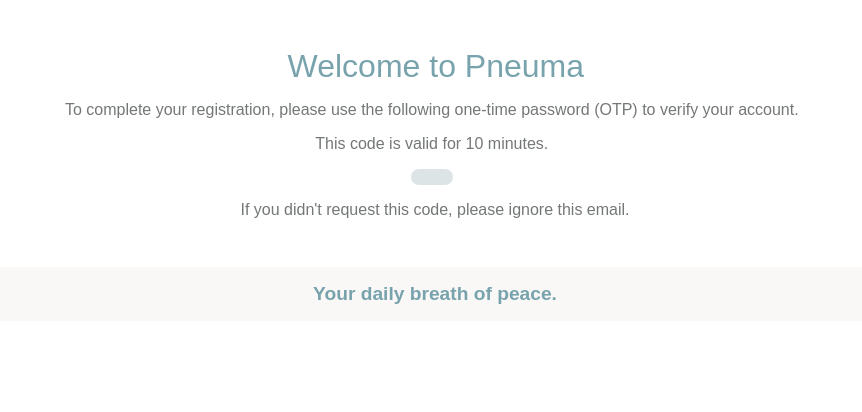
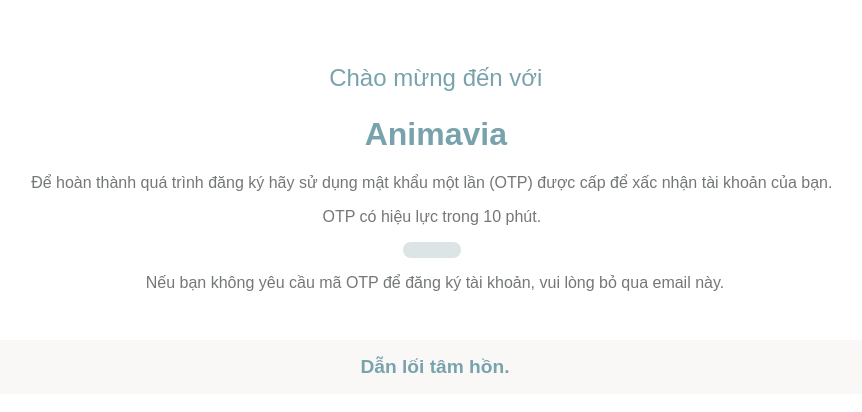
Before and after one commit to nhiennhatt/animavia, a Node project: template apps/email-service/templates/registration-otp.hbs in a window 1280 px wide. Shown: the top 412 px of the page, without its empty margins (205-1067 px from the left). Run offline with Node 20 templates, Linux system fonts and the light colour scheme; the template is opened without the code that fills it, so the values that code supplies are empty.

Commit message:
fix[email-service]: translate email to vietnamese

```diff
--- a/apps/email-service/src/app.service.ts
+++ b/apps/email-service/src/app.service.ts
@@ -11,7 +11,7 @@
     const result = await loadTemplate('registration-otp', { otp });
     await this.mailer.sendMail({
       to: email,
-      subject: 'PNEUMA | Registration OTP',
+      subject: 'Animavia | Registration OTP',
       html: result,
     });
   }
--- a/apps/email-service/templates/registration-otp.hbs
+++ b/apps/email-service/templates/registration-otp.hbs
@@ -53,23 +53,31 @@
         text-align: center;
         color: #78a3ad;
       }
+
+      .otp > div {
+        margin-left: 0.5rem;
+        margin-right: 0.5rem;
+      }
     </style>
   </head>
 
   <body>
     <div class='mail'>
       <div class='main'>
-        <h1 class='welcome'>Welcome to Pneuma</h1>
-        <p class='paragraph'>To complete your registration, please use the
-          following one-time password (OTP) to verify your account.</p>
-        <p class='paragraph'>This code is valid for 10 minutes.</p>
+        <div class='welcome'>
+          <p style='font-size: 1.5rem;'>Chào mừng đến với</p>
+          <h1>Animavia</h1>
+        </div>
+        <p class='paragraph'>Để hoàn thành quá trình đăng ký hãy sử dụng mật
+          khẩu một lần (OTP) được cấp để xấc nhận tài khoản của bạn.</p>
+        <p class='paragraph'>OTP có hiệu lực trong 10 phút.</p>
         <div>
-          <div class='otp'>{{otp}}</div>
+          <div class='otp'><div>{{otp}}</div></div>
         </div>
-        <p class='paragraph'>If you didn't request this code, please ignore this
-          email.</p>
+        <p class='paragraph'>Nếu bạn không yêu cầu mã OTP để đăng ký tài khoản,
+          vui lòng bỏ qua email này.</p>
       </div>
-      <div class='slogan'>Your daily breath of peace.</div>
+      <div class='slogan'>Dẫn lối tâm hồn.</div>
     </div>
   </body>
 
```
